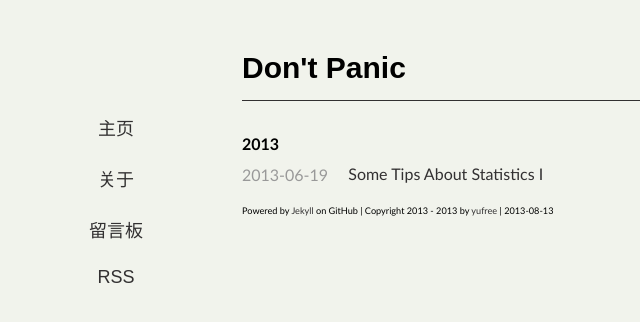
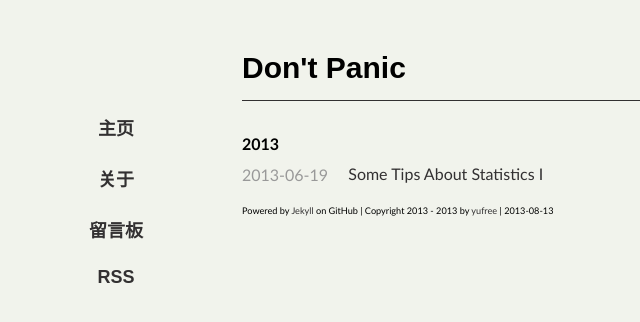
Before and after one commit to yufree/blogcn, a Jekyll site: the page built from index.md, in a window 1280 px wide. Shown: the top 322 px of the page, without its empty margins (98-738 px from the left). Built offline with Jekyll 4.4.1, drawn with Linux system fonts in a browser that asks for light colours; some web fonts are replaced; Markdown is read by kramdown in place of the engine named in the settings.

Commit message:
modify css for nav a

```diff
--- a/media/css/style.css
+++ b/media/css/style.css
@@ -130,7 +130,7 @@ header
 }
 nav
 {
-    font-family:"Electrolize",sans-serif;
+    font-family:"Electrolize",Microsoft Yahei,sans-serif;
     text-transform:uppercase;
     margin-left:-12em;
     margin-right:-12em;
@@ -142,6 +142,7 @@ nav a
     display:block;
     padding:.7em 1em;
     color:#323031;
+    font-weight: 900;
 }
 nav a:hover
 {
```
